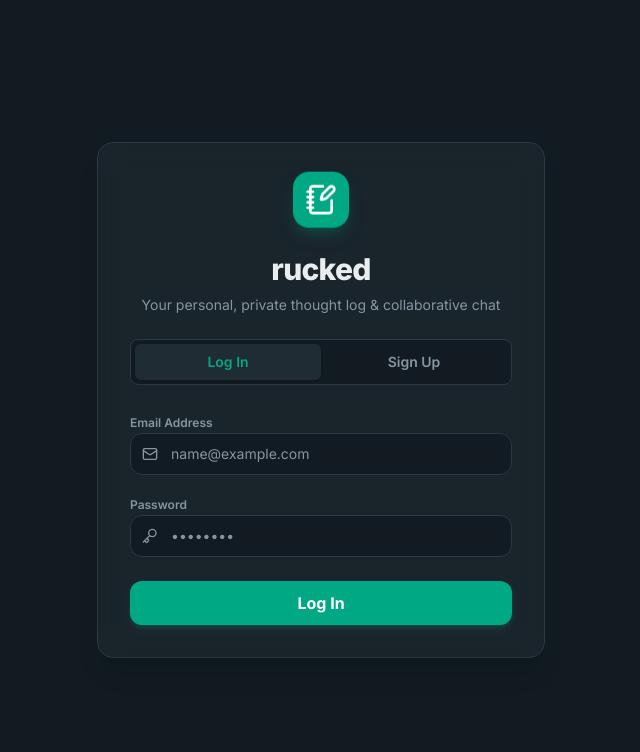
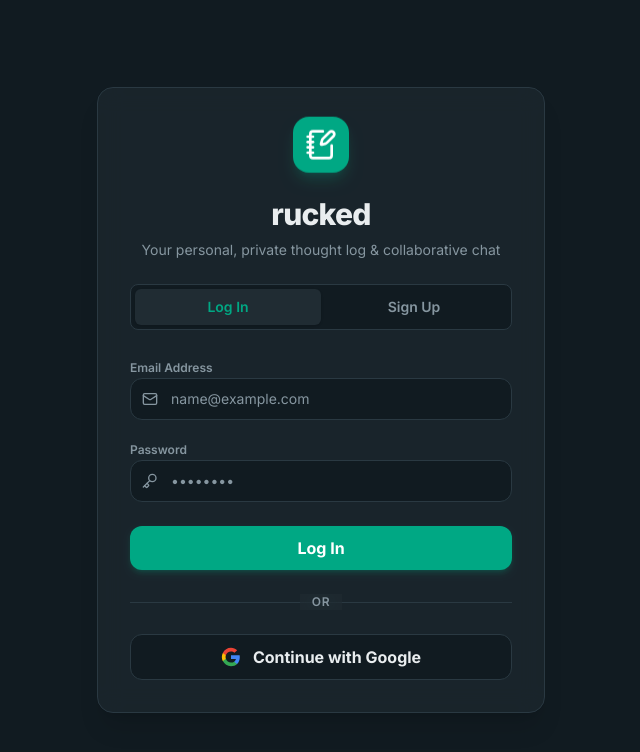
Before and after one commit to Raghav-2611/rucked, a Next.js app: page / in a window 1280 px wide. Shown: the top 752 px of the page, without its empty margins (319-959 px from the left). Built offline with nearby package versions, Linux system fonts and the light colour scheme; no server answers.

Commit message:
google oauth

```diff
--- a/components/auth/Auth.tsx
+++ b/components/auth/Auth.tsx
@@ -64,6 +64,24 @@
     } catch (err: any) {
       setError(err?.message || 'An error occurred during authentication.');
     } finally {
+      setIsLoading(false);
+    }
+  };
+
+  const handleGoogleLogin = async () => {
+    setError(null);
+    setIsLoading(true);
+
+    try {
+      const { error: googleError } = await supabase.auth.signInWithOAuth({
+        provider: 'google',
+        options: {
+          redirectTo: `${window.location.origin}`,
+        },
+      });
+      if (googleError) throw googleError;
+    } catch (err: any) {
+      setError(err?.message || 'An error occurred during Google authentication.');
       setIsLoading(false);
     }
   };
@@ -229,6 +247,44 @@
             )}
           </button>
         </form>
+
+        {/* Divider */}
+        <div className="relative flex items-center justify-center">
+          <div className="absolute inset-0 flex items-center">
+            <div className="w-full border-t border-[#2A3942]"></div>
+          </div>
+          <span className="relative px-3 bg-[#202C33]/60 text-xs font-semibold text-[#8696A0] uppercase tracking-wider backdrop-blur-md">
+            Or
+          </span>
+        </div>
+
+        {/* Google OAuth Button */}
+        <button
+          type="button"
+          onClick={handleGoogleLogin}
+          disabled={isLoading}
+          className="w-full bg-[#111B21] hover:bg-[#111B21]/80 border border-[#2A3942] hover:border-[#00A884]/50 disabled:opacity-50 text-[#E9EDEF] font-bold py-2.5 px-4 rounded-xl transition-all flex items-center justify-center gap-3 cursor-pointer"
+        >
+          <svg className="w-5 h-5 shrink-0" viewBox="0 0 24 24" xmlns="http://www.w3.org/2000/svg">
+            <path
+              d="M22.56 12.25c0-.78-.07-1.53-.2-2.25H12v4.26h5.92c-.26 1.37-1.04 2.53-2.21 3.31v2.77h3.57c2.08-1.92 3.28-4.74 3.28-8.09z"
+              fill="#4285F4"
+            />
+            <path
+              d="M12 23c2.97 0 5.46-.98 7.28-2.66l-3.57-2.77c-.98.66-2.23 1.06-3.71 1.06-2.86 0-5.29-1.93-6.16-4.53H2.18v2.84C3.99 20.53 7.7 23 12 23z"
+              fill="#34A853"
+            />
+            <path
+              d="M5.84 14.09c-.22-.66-.35-1.36-.35-2.09s.13-1.43.35-2.09V7.06H2.18C1.43 8.55 1 10.22 1 12s.43 3.45 1.18 4.94l2.85-2.22.81-.63z"
+              fill="#FBBC05"
+            />
+            <path
+              d="M12 5.38c1.62 0 3.06.56 4.21 1.64l3.15-3.15C17.45 2.09 14.97 1 12 1 7.7 1 3.99 3.47 2.18 7.06l3.66 2.84c.87-2.6 3.3-4.53 6.16-4.53z"
+              fill="#EA4335"
+            />
+          </svg>
+          <span>Continue with Google</span>
+        </button>
       </div>
     </div>
   );
```
Also changed, not shown: 1 other file (tests, documents, lock files or other folders).
